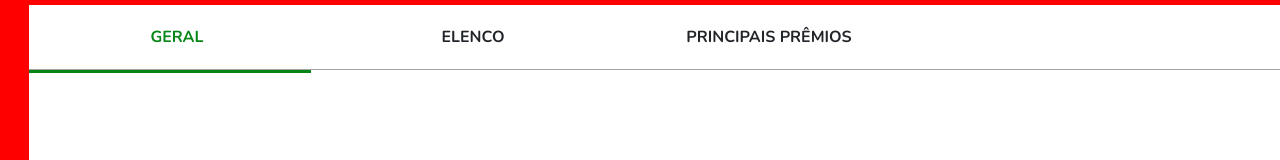
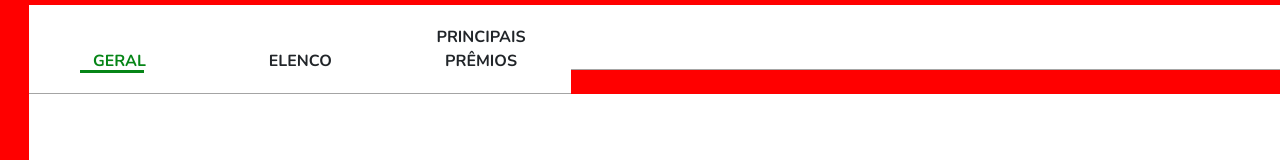
Before and after one commit to amendx/agile-dev, an Angular app: page / in a window 1280 px wide. Shown: the part 635-795 px from the top of the page. Built offline with nearby package versions, Linux system fonts and the light colour scheme; no server answers.

Commit message:
small footer

```diff
--- a/src/app/components/show/show-list/show-list.component.scss
+++ b/src/app/components/show/show-list/show-list.component.scss
@@ -117,10 +117,11 @@
             border-bottom: solid 1px rgba(75, 75, 75, 0.5);
         }
         .line {
-            width: 22%;
+            width: 5%;
             border-bottom: 3px solid rgb(6, 133, 23);
             position: absolute;
             top: 65px;
+            margin-left: 4%;
             transition: all 500ms ease;
         }
     } // @mixin small-env {
@@ -138,7 +139,7 @@
             letter-spacing: normal;
             display: inline-block;
             cursor: pointer;
-            width: 20%;
+            width: 11%;
             text-align: center;
             border-bottom: solid 1px rgba(75, 75, 75, 0.5);
             padding: 20px;
@@ -158,7 +159,7 @@
         @for $i from 1 through 4 {
             #tabf#{$i}:checked~.line {
                 @if($i>1) {
-                    $position: $position+22%;
+                    $position: $position+13%;
                 }
                 left: $position;
             }
```
